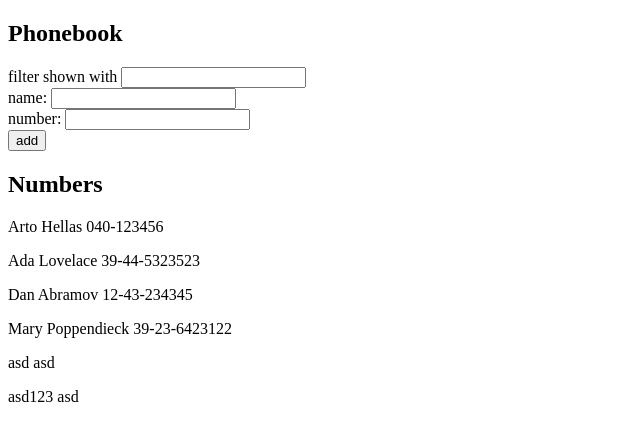
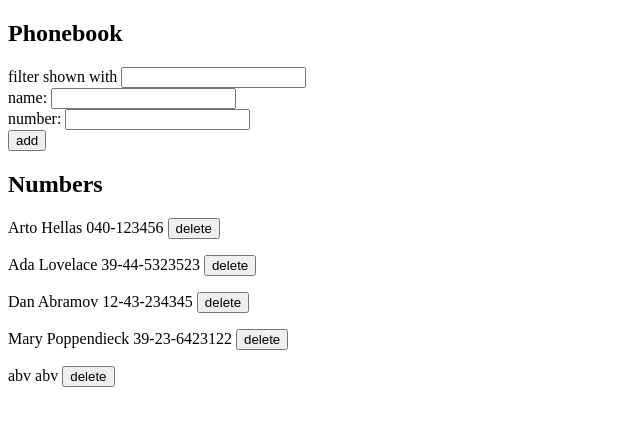
Before and after one commit to scriptwes1337/fullstackopen, a React (Vite) app in the folder part2/phonebook/: page / in a window 1280 px wide. Shown: the top 440 px of the page, without its empty margins (0-640 px from the left). Built offline with nearby package versions, Linux system fonts and the light colour scheme; data requests are answered from the project's data file.

Commit message:
Completed exercises 2.13 to 2.14

```diff
--- a/part2/phonebook/db.json
+++ b/part2/phonebook/db.json
@@ -3,32 +3,27 @@
     {
       "name": "Arto Hellas",
       "number": "040-123456",
-      "id": 1
+      "id": "1"
     },
     {
       "name": "Ada Lovelace",
       "number": "39-44-5323523",
-      "id": 2
+      "id": "2"
     },
     {
       "name": "Dan Abramov",
       "number": "12-43-234345",
-      "id": 3
+      "id": "3"
     },
     {
       "name": "Mary Poppendieck",
       "number": "39-23-6423122",
-      "id": 4
+      "id": "4"
     },
     {
-      "id": "c0e9",
-      "name": "asd",
-      "number": "asd"
-    },
-    {
-      "id": "014c",
-      "name": "asd123",
-      "number": "asd"
+      "id": "6",
+      "name": "abv",
+      "number": "abv"
     }
   ]
 }
--- a/part2/phonebook/src/App.jsx
+++ b/part2/phonebook/src/App.jsx
@@ -2,19 +2,21 @@ import { useEffect, useState } from "react";
 import { Filter } from "./components/Filter";
 import { Form } from "./components/Form";
 import { Persons } from "./components/Persons";
-import axios from "axios";
+import { fetchPersons } from "./services/fetchPersons";
+import { addPerson } from "./services/addPerson";
+import { deletePerson } from "./services/deletePerson";
 
 const App = () => {
   const [persons, setPersons] = useState([]);
   const [newName, setNewName] = useState("");
   const [newNumber, setNewNumber] = useState("");
-  const [filter, setFilter] = useState("");
+  const [, setFilter] = useState("");
   const [filteredPersons, setFilteredPersons] = useState(null);
   const personsLink = "http://localhost:3001/persons";
 
   useEffect(() => {
-    axios.get(personsLink).then((res) => setPersons(res.data))
-  }, [])
+    fetchPersons(personsLink).then((res) => setPersons(res.data));
+  }, []);
 
   const handleNameInput = (e) => {
     setNewName(e.target.value);
@@ -53,11 +55,25 @@ const App = () => {
     const newPerson = {
       name: newName,
       number: newNumber,
+      id: String(persons.length + 1),
     };
-    axios
-      .post(personsLink, newPerson)
-      .then((res) => setPersons([...persons, res.data]));
-    setPersons([...persons, newPerson]);
+    addPerson(personsLink, newPerson).then((res) =>
+      setPersons([...persons, res.data])
+    );
+  };
+
+  const handleDeletePerson = (e) => {
+    if (confirm(`Delete ${e.target.name}?`)) {
+      try {
+        deletePerson(personsLink, e.target.id).then((res) => {
+          setPersons(persons.filter((person) => {
+            return person.id !== res.data.id;
+          }));
+        });
+      } catch (error) {
+        console.log(`Failed to delete contact: ${error}`);
+      }
+    }
   };
 
   return (
@@ -69,7 +85,11 @@ const App = () => {
         handleNumberInput={handleNumberInput}
         handleAddPerson={handleAddPerson}
       />
-      <Persons persons={persons} filteredPersons={filteredPersons} />
+      <Persons
+        persons={persons}
+        filteredPersons={filteredPersons}
+        handleDeletePerson={handleDeletePerson}
+      />
     </div>
   );
 };
--- a/part2/phonebook/src/components/Persons.jsx
+++ b/part2/phonebook/src/components/Persons.jsx
@@ -1,6 +1,6 @@
 import React from "react";
 
-export const Persons = ({persons, filteredPersons}) => {
+export const Persons = ({ persons, filteredPersons, handleDeletePerson }) => {
   return (
     <>
       <h2>Numbers</h2>
@@ -9,7 +9,14 @@ export const Persons = ({persons, filteredPersons}) => {
             return (
               <div key={person.name}>
                 <p>
-                  {person.name} {person.number}
+                  {person.name} {person.number}{" "}
+                  <button
+                    name={person.name}
+                    id={person.id}
+                    onClick={handleDeletePerson}
+                  >
+                    delete
+                  </button>
                 </p>
               </div>
             );
@@ -18,7 +25,10 @@ export const Persons = ({persons, filteredPersons}) => {
             return (
               <div key={person.name}>
                 <p>
-                  {person.name} {person.number}
+                  {person.name} {person.number}{" "}
+                  <button name={person.name} id={person.id} onClick={handleDeletePerson}>
+                    delete
+                  </button>
                 </p>
               </div>
             );
--- /dev/null
+++ b/part2/phonebook/src/services/addPerson.js
@@ -0,0 +1,8 @@
+import axios from "axios";
+
+const addPerson = (link, newPerson) => {
+    return axios
+      .post(link, newPerson)
+};
+
+export { addPerson };
--- /dev/null
+++ b/part2/phonebook/src/services/deletePerson.js
@@ -0,0 +1,8 @@
+import axios from "axios";
+const personsLink = "http://localhost:3001/persons";
+
+const deletePerson = (link, id) => {
+  return axios.delete(`${link}/${id}`);
+};
+
+export { deletePerson };
--- /dev/null
+++ b/part2/phonebook/src/services/fetchPersons.js
@@ -0,0 +1,7 @@
+import axios from "axios";
+
+const fetchPersons = (link) => {
+  return axios.get(link);
+}
+
+export {fetchPersons}
```
